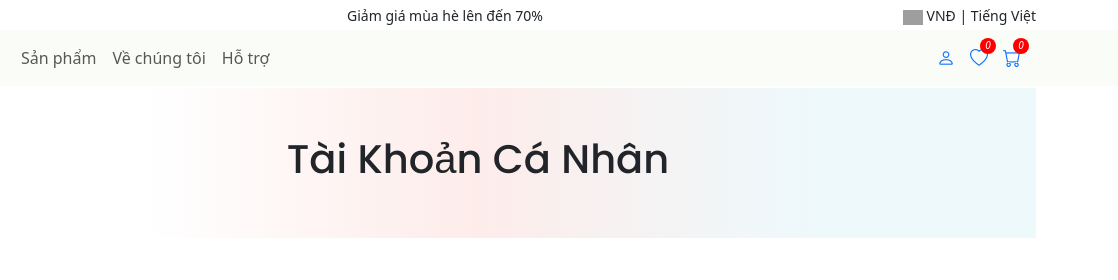
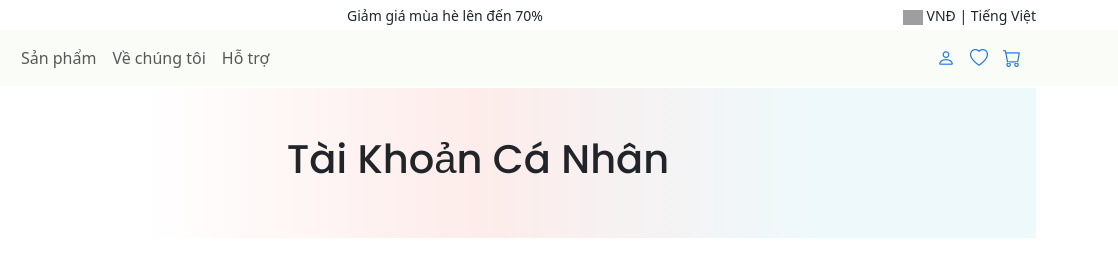
Before and after one commit to nvhbmt/n9-htcnweb, a plain HTML site: page accountDetails.html in a window 1280 px wide. Shown: the top 280 px of the page, 162-1280 px from the left. Drawn offline with nearby package versions, Linux system fonts and the light colour scheme; grey boxes are pictures that could not be loaded.

Commit message:
Remove badge notifications from cart and wishlist icons in multiple HTML files

```diff
--- a/accountDetails.html
+++ b/accountDetails.html
@@ -104,12 +104,12 @@
                     <a href="./dashboard.html"><i class="bi bi-person"></i></a>
                     <a href="./wishlist.html">
                         <i class="bi bi-heart">
-                            <span class="badge-notify">0</span>
+
                         </i>
                     </a>
                     <a href="./cart.html">
                         <i class="bi bi-cart">
-                            <span class="badge-notify">0</span>
+
                         </i>
                     </a>
                 </div>
```
Also changed, not shown: addNewAddress.html (+2 -2 lines), contact.html (+2 -2 lines), dashboard.html (+4 -3 lines), wishlist.html (+2 -2 lines).
